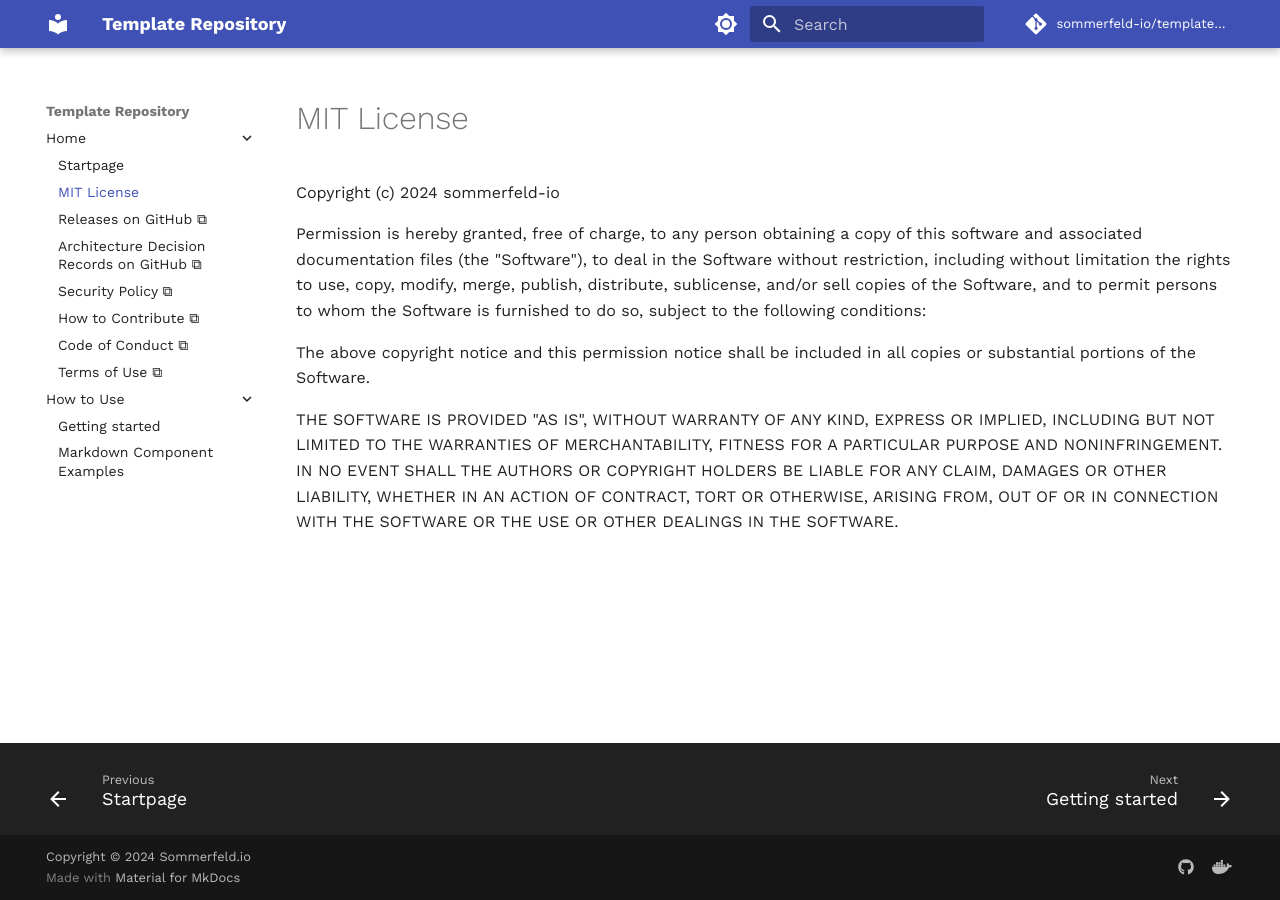
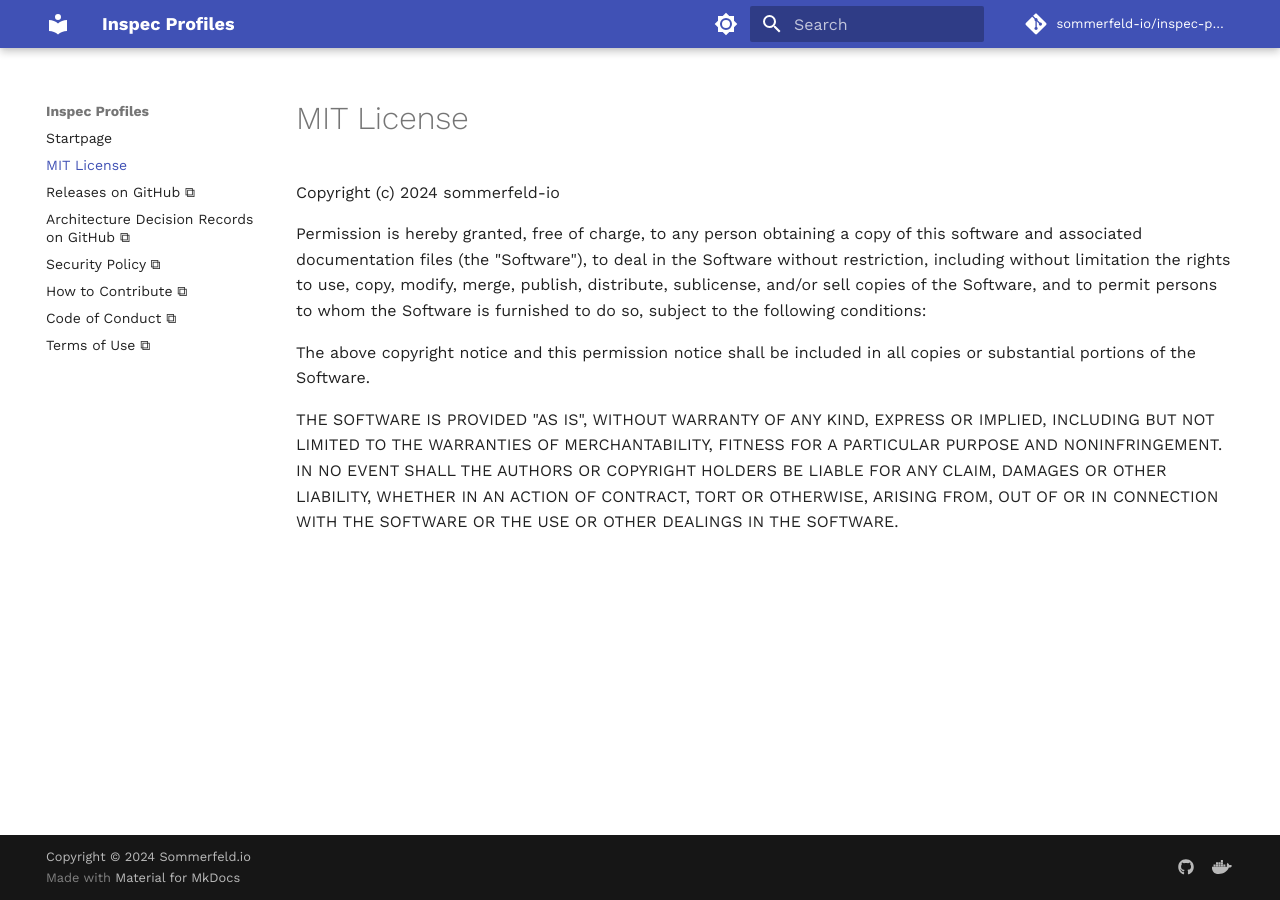
Before and after one commit to sommerfeld-io/inspec-profiles, an MkDocs documentation site: the page built from docs/license.md, in a window 1280 px wide. Built offline with MkDocs 1.6.1 and Material for MkDocs 9.7.7, drawn with Linux system fonts in a browser that asks for light colours; comment, search, counter and statistics services are not loaded.

Commit message:
fix: initial import

```diff
--- a/.pre-commit-config.yaml
+++ b/.pre-commit-config.yaml
@@ -35,7 +35,7 @@ repos:
         name: lint-repo
         language: script
         entry: /bin/bash -c 'task lint'
-      - id: build
-        name: build
+      - id: check-profiles
+        name: check-profiles
         language: script
-        entry: /bin/bash -c 'task build:docker'
+        entry: /bin/bash -c 'task check'
--- a/mkdocs.yml
+++ b/mkdocs.yml
@@ -1,12 +1,12 @@
 ---
-site_name: Template Repository
+site_name: Inspec Profiles
 site_url: https://www.sommerfeld.io
 site_author: Sebastian Sommerfeld
 site_description: >-
-  Template Repository for sommerfeld.io projects.
+  Inspec Profiles for sommerfeld.io projects.
 
-repo_name: sommerfeld-io/template-repository
-repo_url: https://github.com/sommerfeld-io/template-repository
+repo_name: sommerfeld-io/inspec-profiles
+repo_url: https://github.com/sommerfeld-io/inspec-profiles
 
 copyright: Copyright &copy; 2024 Sommerfeld.io
 
@@ -38,7 +38,7 @@ theme:
     - content.code.copy
     - content.tabs.link
     # - navigation.tabs
-    - navigation.footer
+    # - navigation.footer
     # - navigation.sections
     - navigation.expand
     - navigation.tracking
@@ -61,20 +61,16 @@ plugins:
 extra:
   social:
     - icon: fontawesome/brands/github
-      link: https://github.com/sommerfeld-io/template-repository
+      link: https://github.com/sommerfeld-io/inspec-profiles
     - icon: fontawesome/brands/docker
       link: https://hub.docker.com/u/sommerfeldio
 
 nav:
-  - Home:
-      - Startpage: index.md
-      - license.md
-      - Releases on GitHub ⧉: https://github.com/sommerfeld-io/template-repository/releases
-      - Architecture Decision Records on GitHub ⧉: https://github.com/sommerfeld-io/template-repository/issues?q=is%3Aissue+label%3AADR
-      - Security Policy ⧉: https://github.com/sommerfeld-io/.github/blob/main/docs/security.md
-      - How to Contribute ⧉: https://github.com/sommerfeld-io/.github/blob/main/docs/contribute.md
-      - Code of Conduct ⧉: https://github.com/sommerfeld-io/.github/blob/main/docs/code-of-conduct.md
-      - Terms of Use ⧉: https://github.com/sommerfeld-io/.github/blob/main/docs/terms.md
-  - How to Use:
-      - usage/index.md
-      - usage/markdown-components.md
+  - Startpage: index.md
+  - license.md
+  - Releases on GitHub ⧉: https://github.com/sommerfeld-io/inspec-profiles/releases
+  - Architecture Decision Records on GitHub ⧉: https://github.com/sommerfeld-io/inspec-profiles/issues?q=is%3Aissue+label%3AADR
+  - Security Policy ⧉: https://github.com/sommerfeld-io/.github/blob/main/docs/security.md
+  - How to Contribute ⧉: https://github.com/sommerfeld-io/.github/blob/main/docs/contribute.md
+  - Code of Conduct ⧉: https://github.com/sommerfeld-io/.github/blob/main/docs/code-of-conduct.md
+  - Terms of Use ⧉: https://github.com/sommerfeld-io/.github/blob/main/docs/terms.md
--- a/package.json
+++ b/package.json
@@ -1,5 +1,5 @@
 {
-  "name": "template-repository",
+  "name": "inspec-profiles",
   "version": "1.5.0",
   "directories": {
     "doc": "docs"
```
Also changed, not shown: README.md (+6 -6 lines), docker-compose.yml (+10 -20 lines), docs/index.md (+5 -51 lines), docs/usage/index.md (deleted, +0 -27 lines), docs/usage/markdown-components.md (deleted, +0 -72 lines), taskfile.yml (+9 -11 lines), 11 other files.
